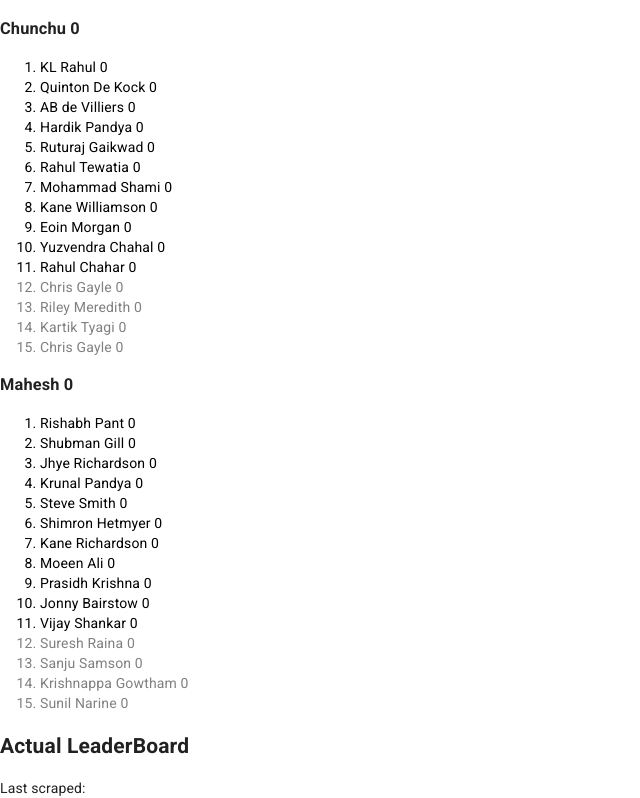
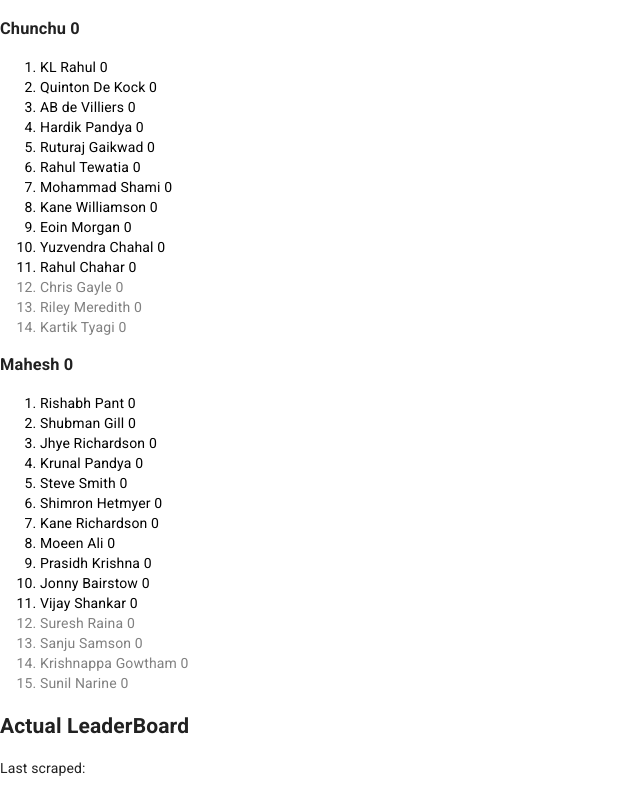
Before and after one commit to manoharlk/ipl-player-points, a Next.js app: page /components/LeaderBoard in a window 1280 px wide. Shown: the part 1145-1943 px from the top of the page, without its empty margins (0-640 px from the left). Built offline with nearby package versions, Linux system fonts and the light colour scheme.

Commit message:
Update LeaderBoard.js

```diff
--- a/pages/components/LeaderBoard.js
+++ b/pages/components/LeaderBoard.js
@@ -149,7 +149,6 @@ function getParticipants() {
         { name: "Chris Gayle", points: -12.5 },
         { name: "Riley Meredith", points: 0 },
         { name: "Kartik Tyagi", points: 0 },
-        { name: "Chris Gayle", points: 0 },
       ],
     },
     {
```
